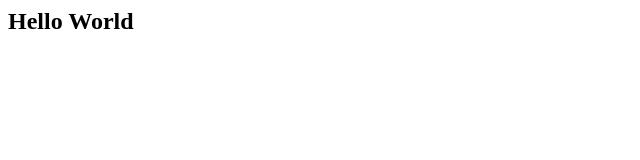
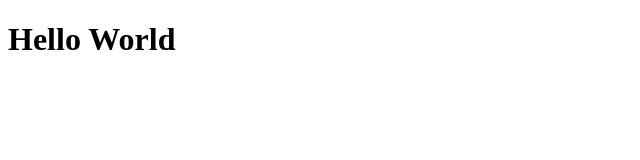
Before and after one commit to Atomic-Kai/Demon-Test, a plain HTML site: page index.html in a window 1280 px wide. Shown: the whole page, without its empty margins (0-640 px from the left). Drawn offline with Linux system fonts and the light colour scheme.

Commit message:
Update html

```diff
--- a/index.html
+++ b/index.html
@@ -1,5 +1,11 @@
-<html>
+<!DOCTYPE html>
+<html lang="en">
+<head>
+  <meta charset="UTF-8">
+  <meta name="viewport" content="width=device-width, initial-scale=1.0">
+  <title>Document</title>
+</head>
 <body>
-  <h2>Hello World</h2>
+  <h1>Hello World</h1>
 </body>
 </html>
```
